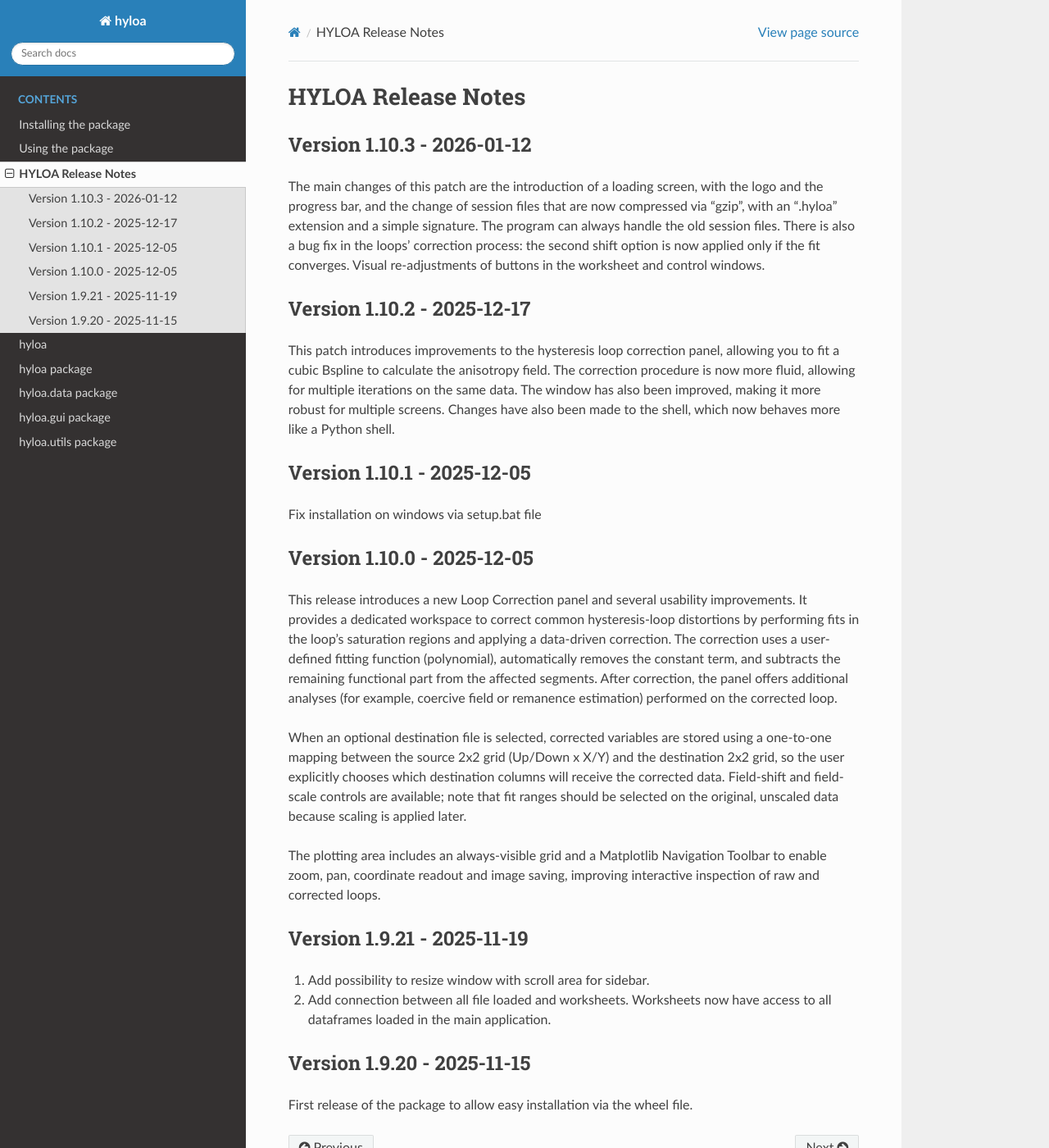
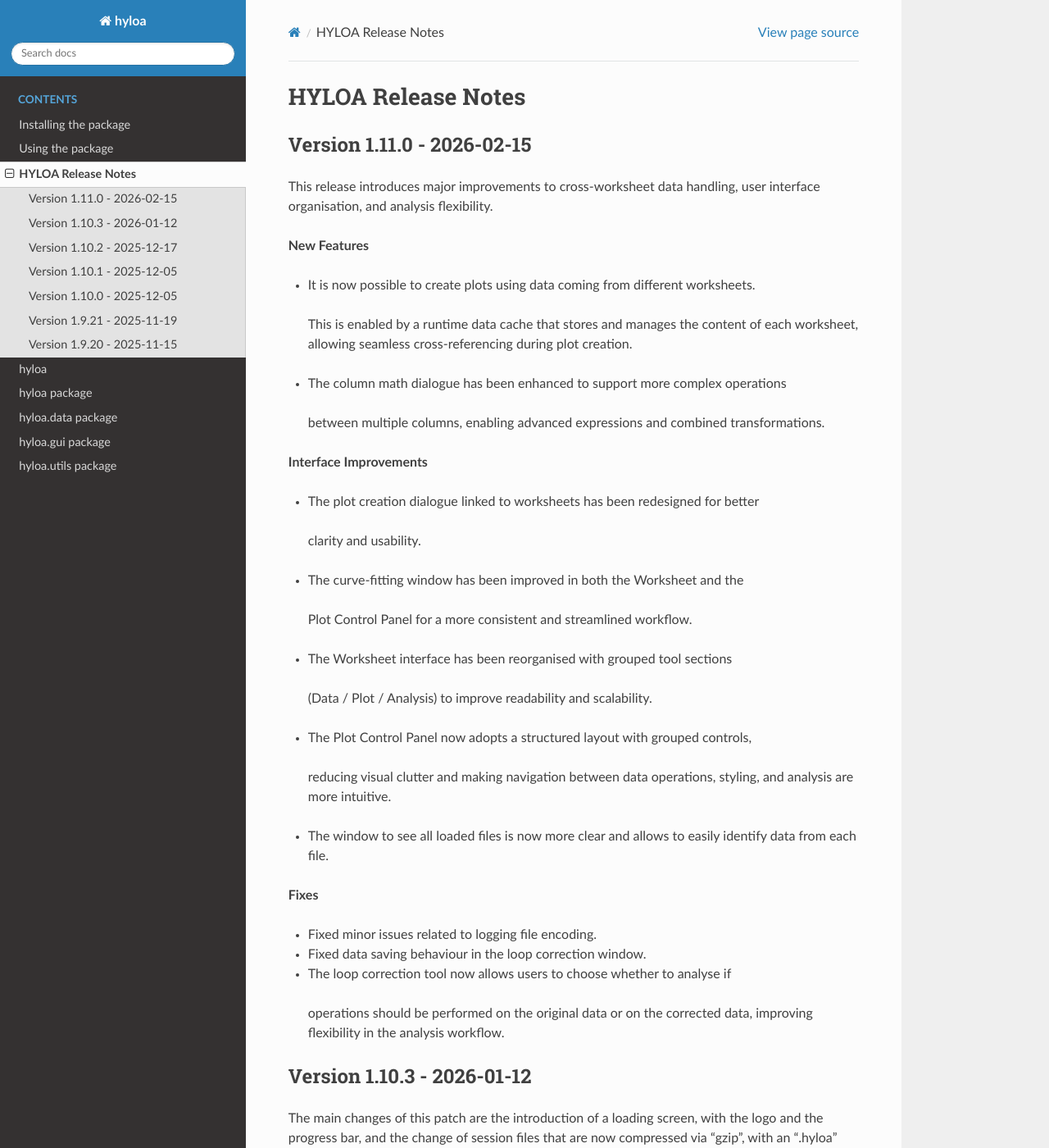
Before and after one commit to Francesco-Zeno-Costanzo/hyloa, a Sphinx documentation site: the page built from docs/release_notes.rst, in a window 1280 px wide and 1400 px high. Shown: the whole window at 82% size. Built offline with Sphinx 7.4.7 and the Read the Docs theme 3.1.0, drawn with Linux system fonts in a browser that asks for light colours.

Commit message:
Release note for versione 1.11.0

```diff
--- a/docs/release_notes.rst
+++ b/docs/release_notes.rst
@@ -2,8 +2,50 @@
 HYLOA Release Notes
 =========================
 
+Version 1.11.0 - 2026-02-15
+~~~~~~~~~~~~~~~~~~~~~~~~~~~
+This release introduces major improvements to cross-worksheet data handling,
+user interface organisation, and analysis flexibility.
+
+**New Features**
+
+- It is now possible to create plots using data coming from different worksheets.
+ This is enabled by a runtime data cache that stores and manages the content
+ of each worksheet, allowing seamless cross-referencing during plot creation.
+
+- The column math dialogue has been enhanced to support more complex operations
+ between multiple columns, enabling advanced expressions and combined
+ transformations.
+
+**Interface Improvements**
+
+- The plot creation dialogue linked to worksheets has been redesigned for better
+ clarity and usability.
+
+- The curve-fitting window has been improved in both the Worksheet and the
+ Plot Control Panel for a more consistent and streamlined workflow.
+
+- The Worksheet interface has been reorganised with grouped tool sections
+ (Data / Plot / Analysis) to improve readability and scalability.
+
+- The Plot Control Panel now adopts a structured layout with grouped controls,
+ reducing visual clutter and making navigation between data operations,
+ styling, and analysis are more intuitive.
+
+- The window to see all loaded files is now more clear and allows to easily identify data from each file.
+
+**Fixes**
+
+- Fixed minor issues related to logging file encoding.
+
+- Fixed data saving behaviour in the loop correction window.
+
+- The loop correction tool now allows users to choose whether to analyse if
+ operations should be performed on the original data or on the corrected
+ data, improving flexibility in the analysis workflow.
+
 Version 1.10.3 - 2026-01-12
----------------------------
+~~~~~~~~~~~~~~~~~~~~~~~~~~~
 The main changes of this patch are the introduction of a loading screen, with the logo and the progress bar,
 and the change of session files that are now compressed via "gzip", with an ".hyloa" extension and a simple signature.
 The program can always handle the old session files.
@@ -11,18 +53,18 @@ There is also a bug fix in the loops' correction process: the second shift optio
 Visual re-adjustments of buttons in the worksheet and control windows.
 
 Version 1.10.2 - 2025-12-17
----------------------------
+~~~~~~~~~~~~~~~~~~~~~~~~~~~
 This patch introduces improvements to the hysteresis loop correction panel, allowing you to fit a cubic Bspline to calculate the anisotropy field.
 The correction procedure is now more fluid, allowing for multiple iterations on the same data.
 The window has also been improved, making it more robust for multiple screens.
 Changes have also been made to the shell, which now behaves more like a Python shell.
 
 Version 1.10.1 - 2025-12-05
----------------------------
+~~~~~~~~~~~~~~~~~~~~~~~~~~~
 Fix installation on windows via setup.bat file
 
 Version 1.10.0 - 2025-12-05
----------------------------
+~~~~~~~~~~~~~~~~~~~~~~~~~~~
 This release introduces a new Loop Correction panel and several usability improvements.
 It provides a dedicated workspace to correct common hysteresis-loop distortions by performing fits in the loop's saturation regions and
 applying a data-driven correction. The correction uses a user-defined fitting function (polynomial), automatically removes the constant term,
@@ -38,11 +80,11 @@ to enable zoom, pan, coordinate readout and image saving, improving interactive
 
 
 Version 1.9.21 - 2025-11-19
------------------------------
+~~~~~~~~~~~~~~~~~~~~~~~~~~~
 1. Add possibility to resize window with scroll area for sidebar.
 2. Add connection between all file loaded and worksheets. Worksheets now
    have access to all dataframes loaded in the main application.
 
 Version 1.9.20 - 2025-11-15
------------------------------
+~~~~~~~~~~~~~~~~~~~~~~~~~~~
 First release of the package to allow easy installation via the wheel file.
```
